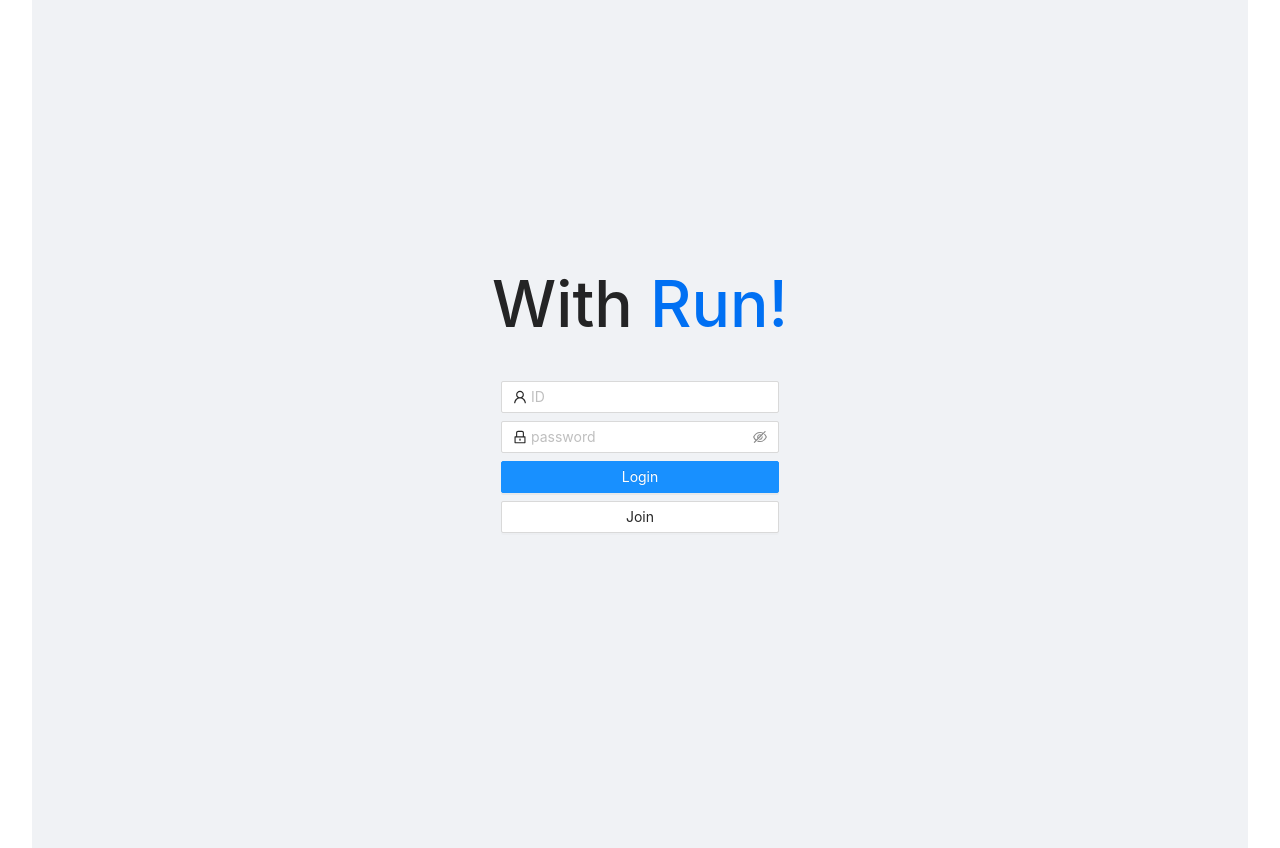
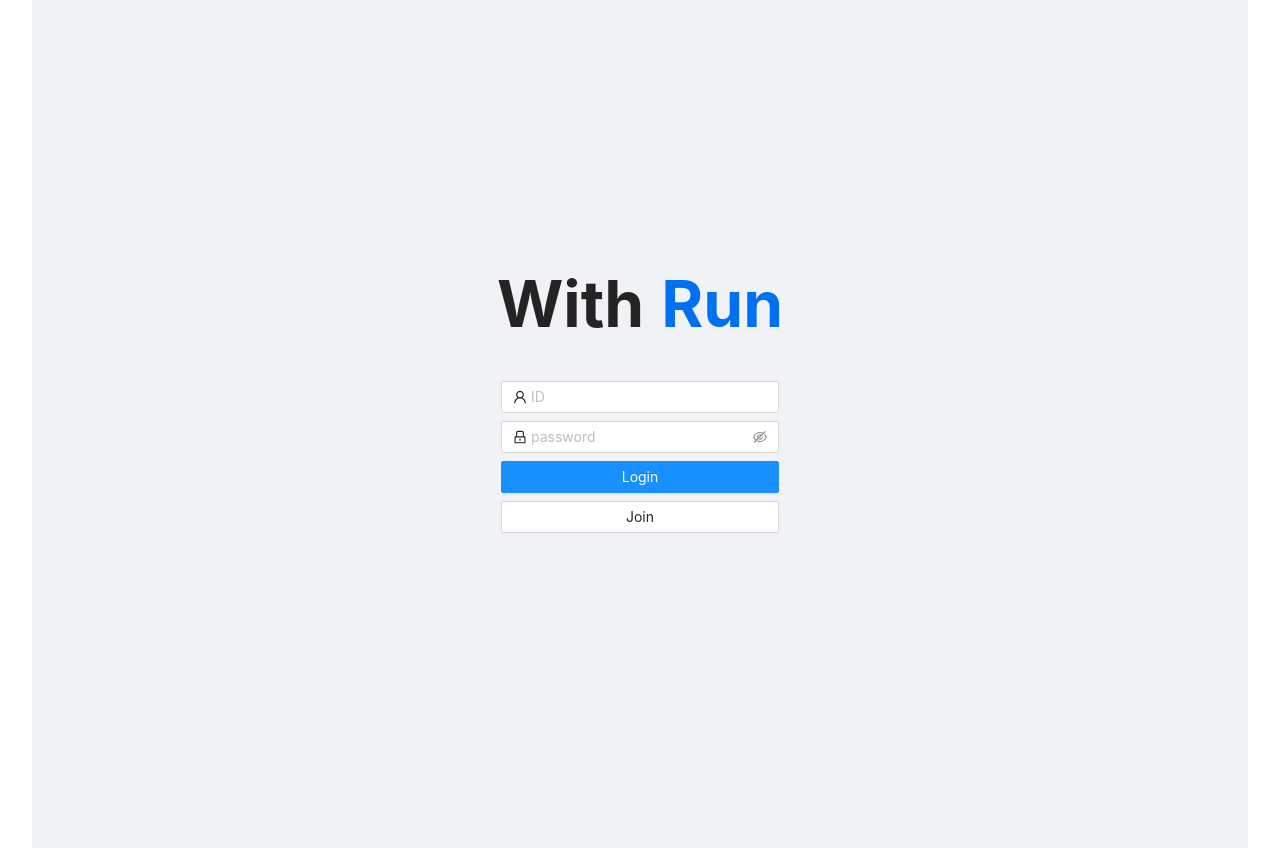
Before and after one commit to turfguy/WithRun, a Next.js app: page / in a window 1280 px wide. Built offline with nearby package versions, Linux system fonts and the light colour scheme.

Commit message:
fix: front-end README.md

```diff
--- a/pages/index.js
+++ b/pages/index.js
@@ -48,8 +48,8 @@ export default function Home() {
       <Layout>
       <Content>
         <main className={styles.main}>
-        <h1 className={styles.title}>
-          With <a href="./">Run!</a>
+        <h1 className={styles.title} style={{fontWeight:'bold'}}>
+          With <a style={{textDecoration:'none'}}>Run</a>
         </h1>
 
          <Form style={{marginTop: '20px'}} onFinish={onSubmit}>
```
Also changed, not shown: 1 other file (tests, documents, lock files or other folders).
